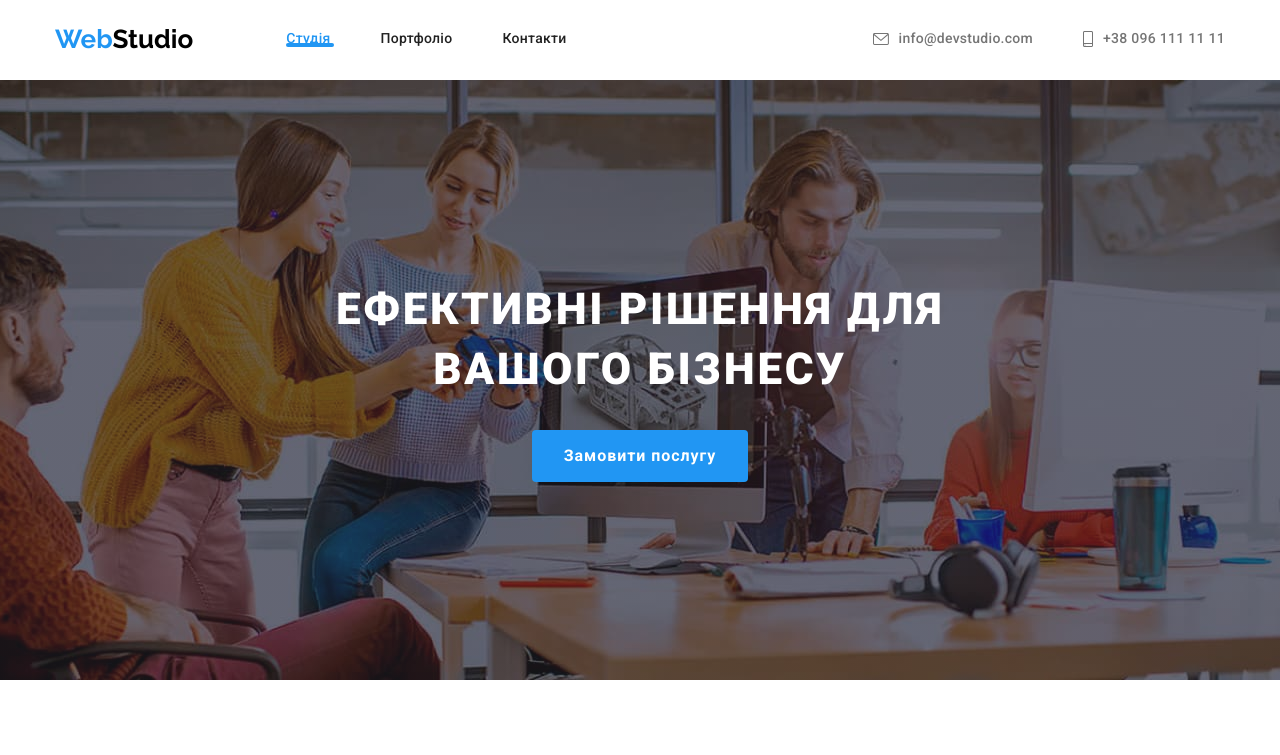
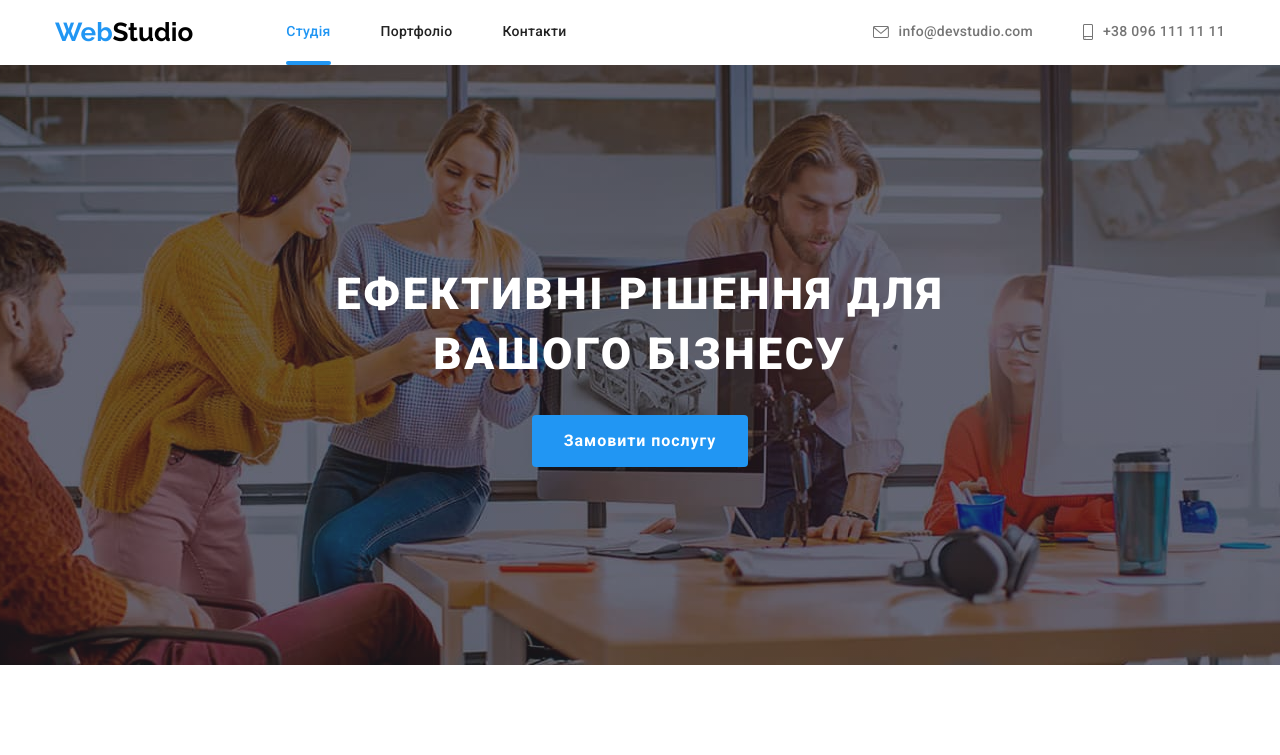
Before and after one commit to Alex-byte256/goit-markup-hw-05, a plain HTML site: page index.html in a window 1280 px wide. Shown: the top 755 px of the page. Drawn offline with nearby package versions, Linux system fonts and the light colour scheme.

Commit message:
current link

```diff
--- a/css/styles.css
+++ b/css/styles.css
@@ -71,7 +71,6 @@ ul {
 
 .header-link.current {
   position: relative;
-
   color: var(--link-logo-blue);
 }
 
@@ -92,6 +91,9 @@ ul {
 
 .header-link {
   color: var(--title-color);
+
+  padding-top: 24px;
+  padding-bottom: 25px;
 }
 
 .header-link:hover,
@@ -308,11 +310,11 @@ ul {
 
 /* --------------pozition----------------- */
 
-.header {
+/* .header {
   padding-top: 24px;
   padding-bottom: 25px;
 }
-
+ */
 .hero-section {
   padding-top: 200px;
   padding-bottom: 200px;
@@ -643,7 +645,7 @@ ul {
   position: absolute;
   bottom: 0;
 
-  width: 48px;
+  width: 100%;
   height: 4px;
 
   background: var(--link-logo-blue);
```
